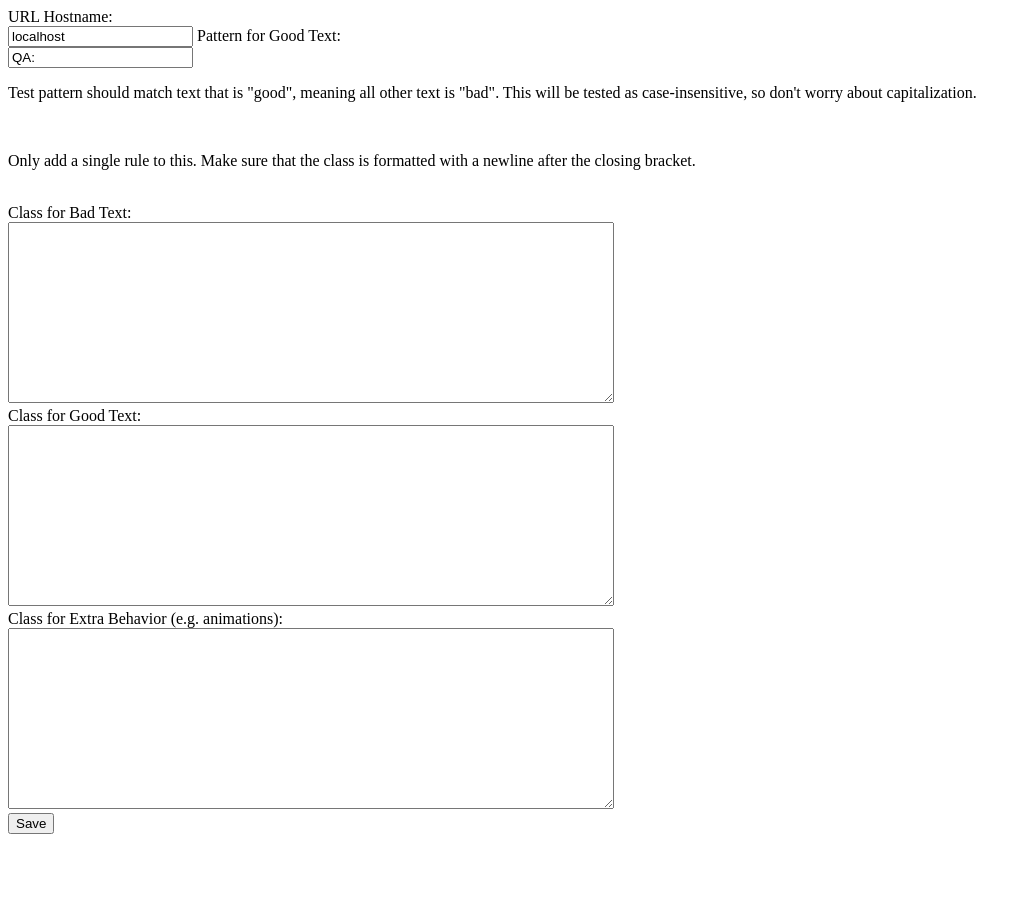
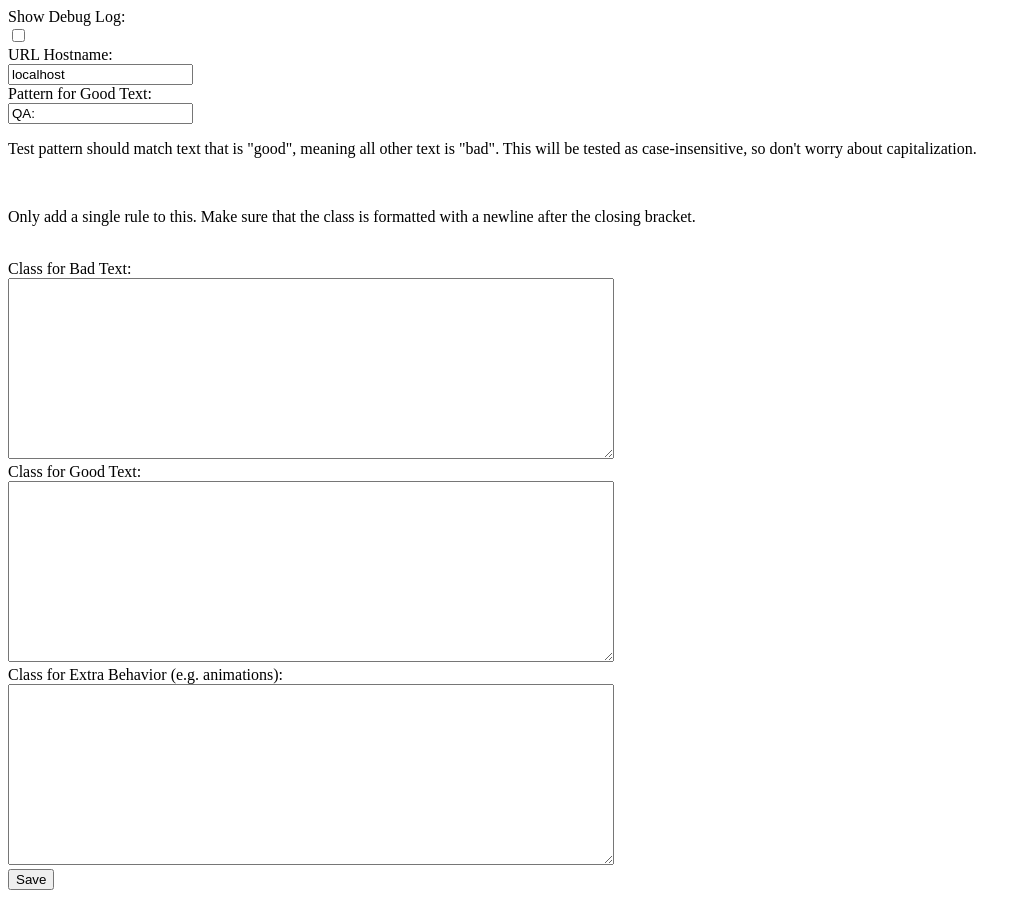
Before and after one commit to pcapel/WebTextCheck, a website built with webpack: page src/settings/options.html in a window 1280 px wide. Shown: the whole page, without its empty margins (0-1031 px from the left). Before the commit the page ends 842 px from the top, so only its background shows below. Built offline with nearby package versions, Linux system fonts and the light colour scheme; some packages are replaced by stand-ins of ours.

Commit message:
Refactor option.js

```diff
--- a/src/content/index.js
+++ b/src/content/index.js
@@ -11,6 +11,10 @@ import {
   getStyleSheet,
 } from './helpers';
 
+function log() {
+  console.debug(...arguments);
+}
+
 // BEGIN primary business logic
 const CLASS_KEYS = ['badClassName', 'goodClassName'];
 const STORAGE_KEYS = [
@@ -20,6 +24,7 @@ const STORAGE_KEYS = [
   'goodClassContent',
   'badClassContent',
   'extraClassContent',
+  'showDebugLog',
 ];
 
 const STYLE_TITLE = 'TextHelpStyles';
@@ -90,15 +95,22 @@ function initialize(storageState) {
     Cache[key] = storageState[key];
   });
 
+  log('Cache initialized:', Cache);
+
+  log('Hostname Match? ', Cache.urlHostname !== window.location.hostname);
   // TODO: lift this into something a little better
   if (Cache.urlHostname !== window.location.hostname) return;
 
+  log('updating classes');
   allNodesDo(test(matchesCachePattern, addClass(Cache.goodClassName)));
   allNodesDo(test(not(matchesCachePattern), addClass(Cache.badClassName)));
+  log('classes updated');
 
+  log('inserting rules');
   Cache.styleSheet.sheet.insertRule(storageState.extraClassContent, 0);
   Cache.styleSheet.sheet.insertRule(storageState.goodClassContent, 1);
   Cache.styleSheet.sheet.insertRule(storageState.badClassContent, 2);
+  log('rules inserted');
 }
 
 function updateCache(changes) {
@@ -133,6 +145,8 @@ function updateStyleSheet(changes) {
 // END primary business logic
 
 // BEGIN main program loop
+log('starting main program loop');
+console.log('what');
 browser.storage.sync.get(STORAGE_KEYS).then(initialize).catch(console.error);
 // TODO: doAll will need a way to cancel out, or something. Maybe with a predicate?
 browser.storage.onChanged.addListener(
--- a/src/settings/options.html
+++ b/src/settings/options.html
@@ -6,9 +6,14 @@
     </head>
     <body>
         <form>
+            <label for="show-debug-log">Show Debug Log:</label>
+            <br/>
+            <input type="checkbox" id="show-debug-log" >
+            <br/>
             <label for="good-test-pattern">URL Hostname:</label>
             <br/>
             <input type="text" id="url-hostname" >
+            <br/>
             <label for="good-test-pattern">Pattern for Good Text:</label>
             <br/>
             <input type="text" id="good-test-pattern" >
--- a/src/settings/options.js
+++ b/src/settings/options.js
@@ -1,21 +1,70 @@
-function GoodClassInput() {
-  return document.querySelector('#good-class');
+function log() {
+  console.log(...arguments);
 }
 
-function BadClassInput() {
-  return document.querySelector('#bad-class');
+const INPUTS = [
+  {
+    id: 'good-class',
+    storageItemsTransform: (id) => {
+      const domNode = document.getElementById(id);
+
+      return [
+        storageItem('goodClassContent', domNode.value, '', id),
+        storageItem('goodClassName', classNameFor(domNode), '', id),
+      ];
+    },
+  },
+  {
+    id: 'bad-class',
+    storageItemsTransform: (id) => {
+      const domNode = document.getElementById(id);
+
+      return [
+        storageItem('badClassContent', domNode.value, '', id),
+        storageItem('badClassName', classNameFor(domNode), '', id),
+      ];
+    },
+  },
+  {
+    id: 'extra-class',
+    storageItemsTransform: (id) => {
+      const domNode = document.getElementById(id);
+
+      return [storageItem('extraClassContent', domNode.value, '', id)];
+    },
+  },
+  {
+    id: 'show-debug-log',
+    storageItemsTransform: (id) => {
+      const domNode = document.getElementById(id);
+
+      return [storageItem('showDebugLog', domNode.checked, false, id)];
+    },
+  },
+  {
+    id: 'url-hostname',
+    storageItemsTransform: (id) => {
+      const domNode = document.getElementById(id);
+
+      return [storageItem('urlHostname', domNode.value, 'localhost', id)];
+    },
+  },
+  {
+    id: 'good-test-pattern',
+    storageItemsTransform: (id) => {
+      const domNode = document.getElementById(id);
+
+      return [storageItem('testPattern', domNode.value, 'QA: ', id)];
+    },
+  },
+];
+
+function storageItem(storageName, value, defaultValue, domId) {
+  return { storageName, value, defaultValue, domId };
 }
 
-function ExtraClassInput() {
-  return document.querySelector('#extra-class');
-}
-
-function TestPatternInput() {
-  return document.querySelector('#good-test-pattern');
-}
-
-function HostnameInput() {
-  return document.querySelector('#url-hostname');
+function transform(inputObject) {
+  return inputObject.storageItemsTransform(inputObject.id);
 }
 
 const RE = /[^a-z0-9-]/gi;
@@ -25,68 +74,47 @@ function classNameFor(classNode) {
   return firstLine.replace(RE, '');
 }
 
-const STORAGE = {
-  badClassName: 'badClassName',
-  goodClassName: 'goodClassName',
-  badClassContent: 'badClassContent',
-  goodClassContent: 'goodClassContent',
-  extraClassContent: 'extraClassContent',
-  testPattern: 'testPattern',
-  urlHostname: 'urlHostname',
-};
+function storageMap() {
+  return INPUTS.map(transform).reduce((acc, items) => {
+    items.forEach((item) => {
+      acc[item.storageName] = item.value;
+    });
+    return acc;
+  }, {});
+}
+
+function storedValues() {
+  return INPUTS.map(transform).reduce((acc, items) => {
+    acc.push(items[0]);
+    return acc;
+  }, []);
+}
 
 function saveOptions(e) {
   e.preventDefault();
 
-  const badClassName = classNameFor(BadClassInput());
-  const goodClassName = classNameFor(GoodClassInput());
-  const badClassContent = BadClassInput().value;
-  const goodClassContent = GoodClassInput().value;
-  const extraClassContent = ExtraClassInput().value;
-  const testPattern = TestPatternInput().value;
-  const urlHostname = HostnameInput().value;
-
-  browser.storage.sync.set({
-    badClassName,
-    goodClassName,
-    badClassContent,
-    goodClassContent,
-    extraClassContent,
-    testPattern,
-    urlHostname,
-  });
+  log('saving values');
+  const map = storageMap();
+  log('values to save: ', map);
+  browser.storage.sync.set(map);
 }
 
-const setCurrentChoice = (key) => (result) => {
-  switch (key) {
-    case STORAGE.badClassContent:
-      BadClassInput().value = result.badClassContent || '';
-      break;
-    case STORAGE.goodClassContent:
-      GoodClassInput().value = result.goodClassContent || '';
-      break;
-    case STORAGE.extraClassContent:
-      ExtraClassInput().value = result.extraClassContent || '';
-      break;
-    case STORAGE.testPattern:
-      TestPatternInput().value = result.testPattern || 'QA: ';
-      break;
-    case STORAGE.urlHostname:
-      HostnameInput().value = result.urlHostname || 'localhost';
-      break;
-    case STORAGE.styleContent:
-      break;
-  }
+const setCurrentChoice = (item) => (result) => {
+  log('set current choice: ', item, result);
+  document.getElementById(item.domId).value =
+    result[item.storageName] || item.defaultValue;
 };
 
-function getAndSet(storageKey) {
+function getAndSet(item) {
+  log('get and set: ', item);
   browser.storage.sync
-    .get(storageKey)
-    .then(setCurrentChoice(storageKey), console.log);
+    .get(item.storageName)
+    .then(setCurrentChoice(item), console.log);
 }
 
 function restoreOptions() {
-  Object.values(STORAGE).forEach(getAndSet);
+  log('restoring options');
+  storedValues().forEach(getAndSet);
 }
 
 document.addEventListener('DOMContentLoaded', restoreOptions);
```
